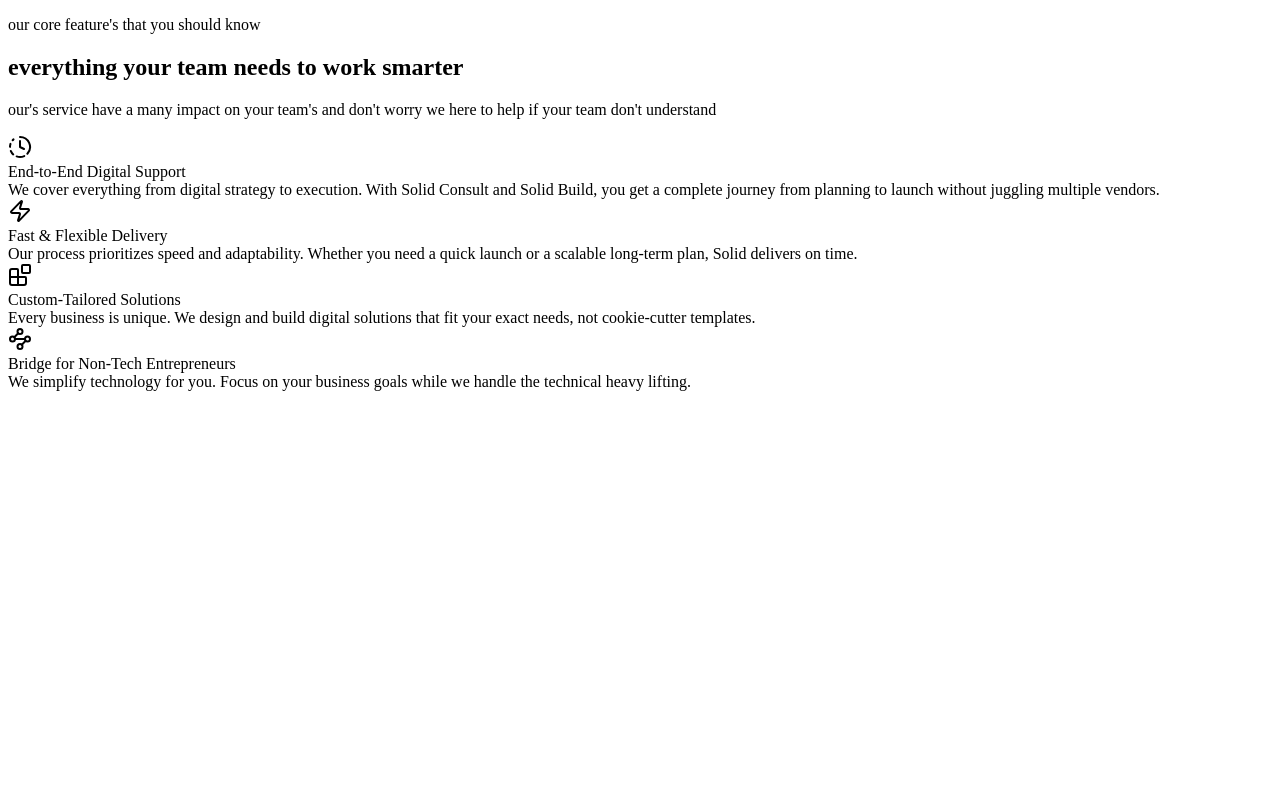
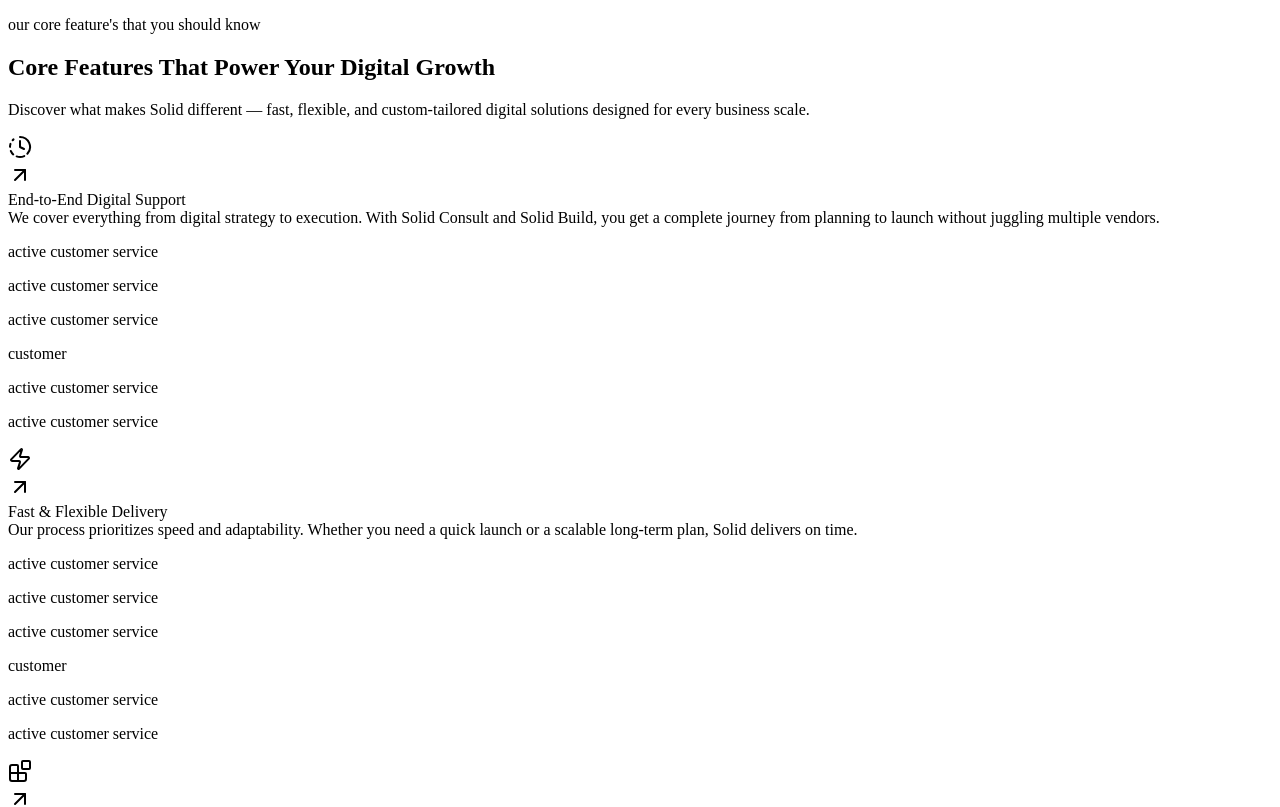
Before and after one commit to MrIrawan/solid, a Next.js app: page /ServicePage/ServicePage in a window 1280 px wide. Shown: the top 807 px of the page. Built offline with nearby package versions, Linux system fonts and the light colour scheme.

Commit message:
feat (feature): menambahkan komponen card footer dan menambahkan feature tag pada komponen feature card

```diff
--- a/src/pages/ServicePage/ServicePage.tsx
+++ b/src/pages/ServicePage/ServicePage.tsx
@@ -10,18 +10,19 @@ export default function ServicePage() {
             <div className="container mx-auto flex flex-col gap-10 px-3">
                 <div className="flex flex-col gap-4 items-center">
                     <p className="text-base font-main-semibold text-custom-primary w-fit px-6 py-1.5 rounded-full bg-custom-accent">our core feature's that you should know</p>
-                    <h2 className="text-4xl font-alternate-bold max-w-lg text-center">everything your team needs to work smarter</h2>
-                    <p className="text-base font-main-medium max-w-xl text-center">our's service have a many impact on your team's and don't worry we here to help if your team don't understand</p>
+                    <h2 className="text-4xl font-alternate-bold max-w-lg text-center">Core Features That Power Your Digital Growth</h2>
+                    <p className="text-base font-main-medium max-w-xl text-center">Discover what makes Solid different — fast, flexible, and custom-tailored digital solutions designed for every business scale.</p>
                 </div>
                 <div className="grid grid-cols-1 gap-6 lg:grid-cols-2 w-full lg:mx-auto">
                     {staticFeatures().map((feature, index) => {
                         const Icon = (LucideIcons as any)[feature.icon];
                         return(
-                            <Card className="w-full hover:shadow-xl transition-all duration-200 ease-in-out" key={index}>
-                                <CardHeader>
+                            <Card className="w-full flex flex-col hover:shadow-xl transition-all duration-200 ease-in-out group" key={index}>
+                                <CardHeader className="flex items-center justify-between">
                                     <div className="w-16 h-16 rounded-full bg-custom-accent flex items-center justify-center p-3">
                                         { Icon && <Icon className="w-14 h-14 text-custom-primary" /> }
                                     </div>
+                                    <LucideIcons.ArrowUpRightIcon className="w-6 h-6 text-custom-base transition-all duration-200 ease-in-out group-hover:text-custom-primary" />
                                 </CardHeader>
                                 <CardContent>
                                     <CardTitle className="text-2xl font-main-bold text-black">{feature.title}</CardTitle>
@@ -29,6 +30,26 @@ export default function ServicePage() {
                                         {feature.description}
                                     </CardDescription>
                                 </CardContent>
+                                <CardFooter className="w-full mt-auto flex items-center gap-1.5 flex-wrap">
+                                    <span className="px-4 py-0.5 border rounded-sm">
+                                        <p className="text-xs font-main-medium">active customer service</p>
+                                    </span>
+                                    <span className="px-4 py-0.5 border rounded-sm">
+                                        <p className="text-xs font-main-medium">active customer service</p>
+                                    </span>
+                                    <span className="px-4 py-0.5 border rounded-sm">
+                                        <p className="text-xs font-main-medium">active customer service</p>
+                                    </span>
+                                    <span className="px-4 py-0.5 border rounded-sm">
+                                        <p className="text-xs font-main-medium">customer</p>
+                                    </span>
+                                    <span className="px-4 py-0.5 border rounded-sm">
+                                        <p className="text-xs font-main-medium">active customer service</p>
+                                    </span>
+                                    <span className="px-4 py-0.5 border rounded-sm">
+                                        <p className="text-xs font-main-medium">active customer service</p>
+                                    </span>
+                                </CardFooter>
                             </Card>
                         )
                     })}
```
